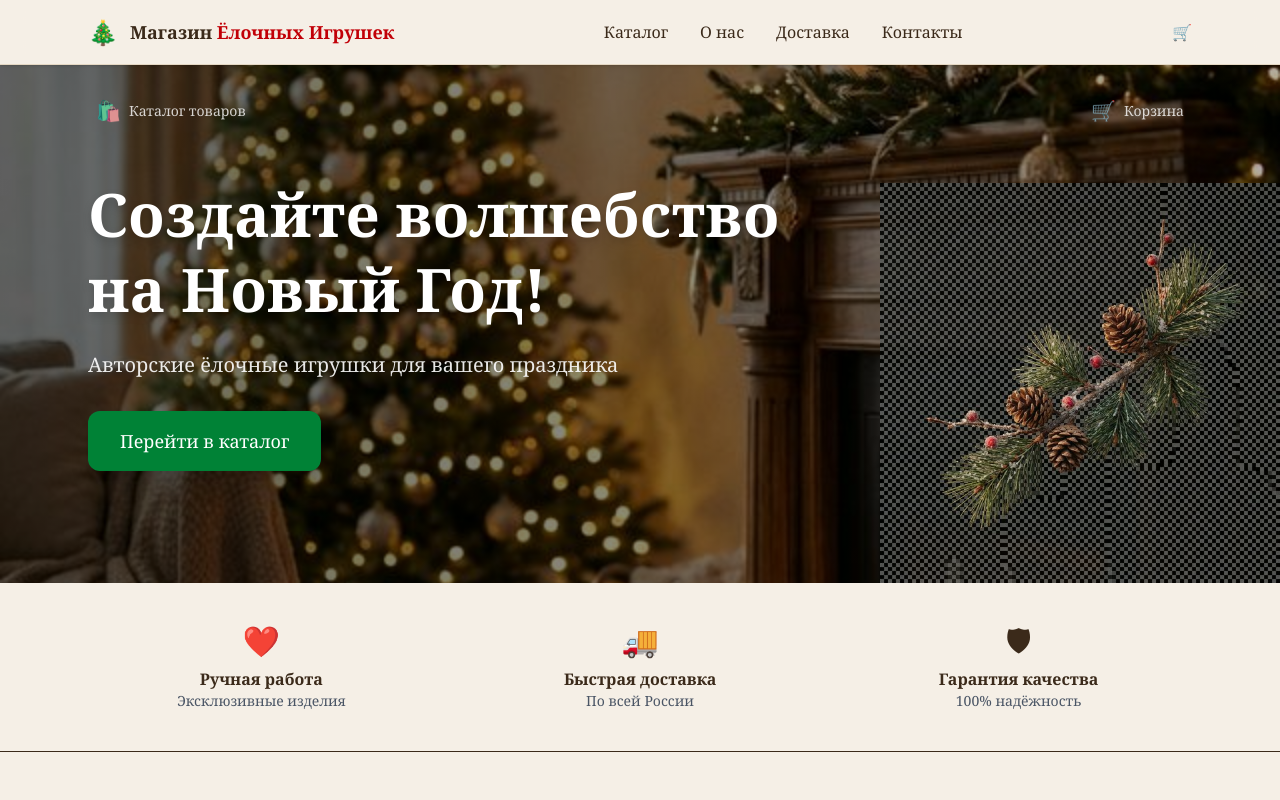
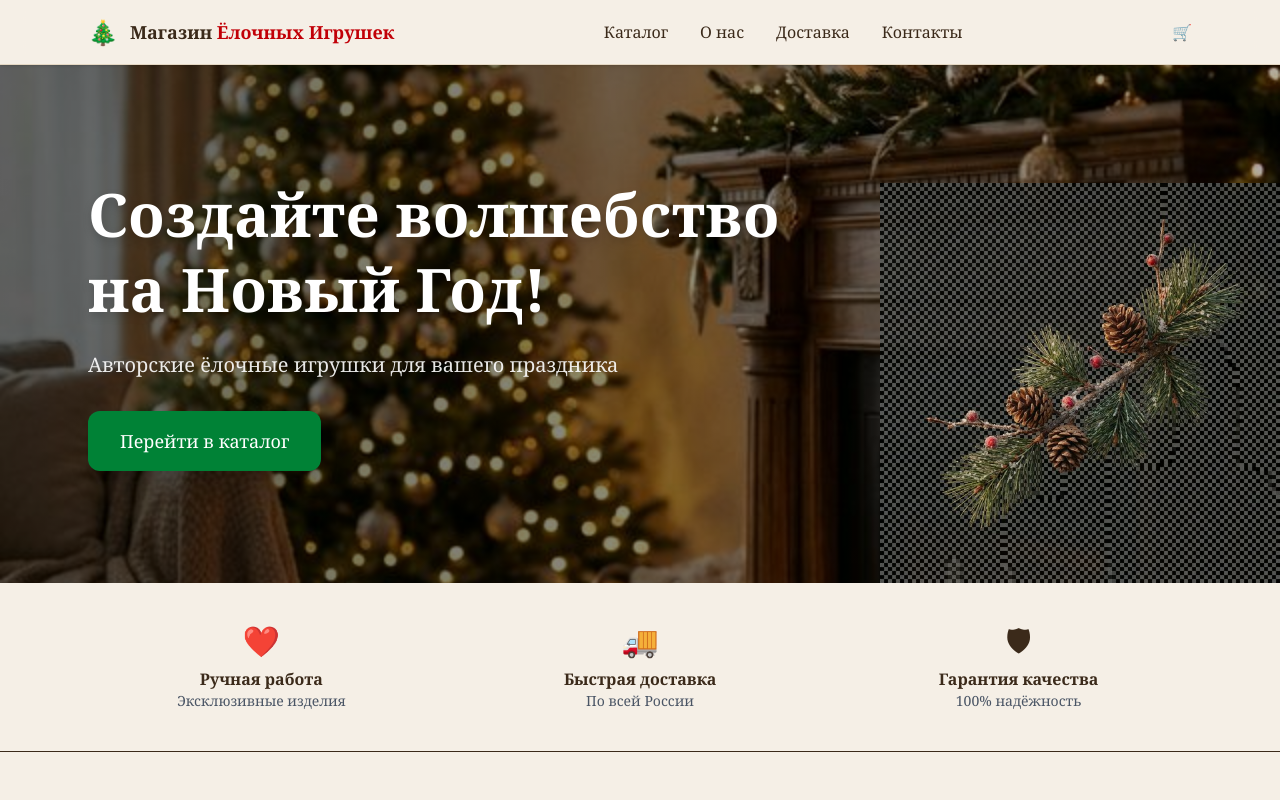
Before and after one commit to axlll812/my-shop, a Next.js app: page / in a window 1280 px wide. Shown: the top 800 px of the page. Built offline with nearby package versions, Linux system fonts and the light colour scheme.

Commit message:
feat: update Hero component with new content and layout.

```diff
--- a/src/components/Hero.tsx
+++ b/src/components/Hero.tsx
@@ -2,11 +2,7 @@
 
 import Image from "next/image";
 import Link from "next/link";
-import { useCart } from "@/context/CartContext";
-
 export default function Hero() {
-    const { cart } = useCart();
-
     return (
         <section className="relative overflow-hidden">
             {/* Фон */}
@@ -28,15 +24,6 @@ export default function Hero() {
             />
 
             <div className="relative section-container py-28 text-white">
-                <Link href="/catalog" className="absolute top-8 left-8 z-20 text-white/80 hover:text-white transition-all text-sm font-medium flex items-center gap-2">
-                    <span className="text-xl">🛍️</span> Каталог товаров
-                </Link>
-
-                <Link href="/cart" className="absolute top-8 right-8 z-20 text-white/80 hover:text-white transition-all text-sm font-medium flex items-center gap-2 group">
-                    <span className="text-xl group-hover:scale-110 transition-transform">🛒</span>
-                    Корзина {(cart.length > 0) && `(${cart.length})`}
-                </Link>
-
                 <h1 className="text-6xl font-bold leading-tight mb-6 drop-shadow-lg">
                     Создайте волшебство <br /> на Новый Год!
                 </h1>
```
